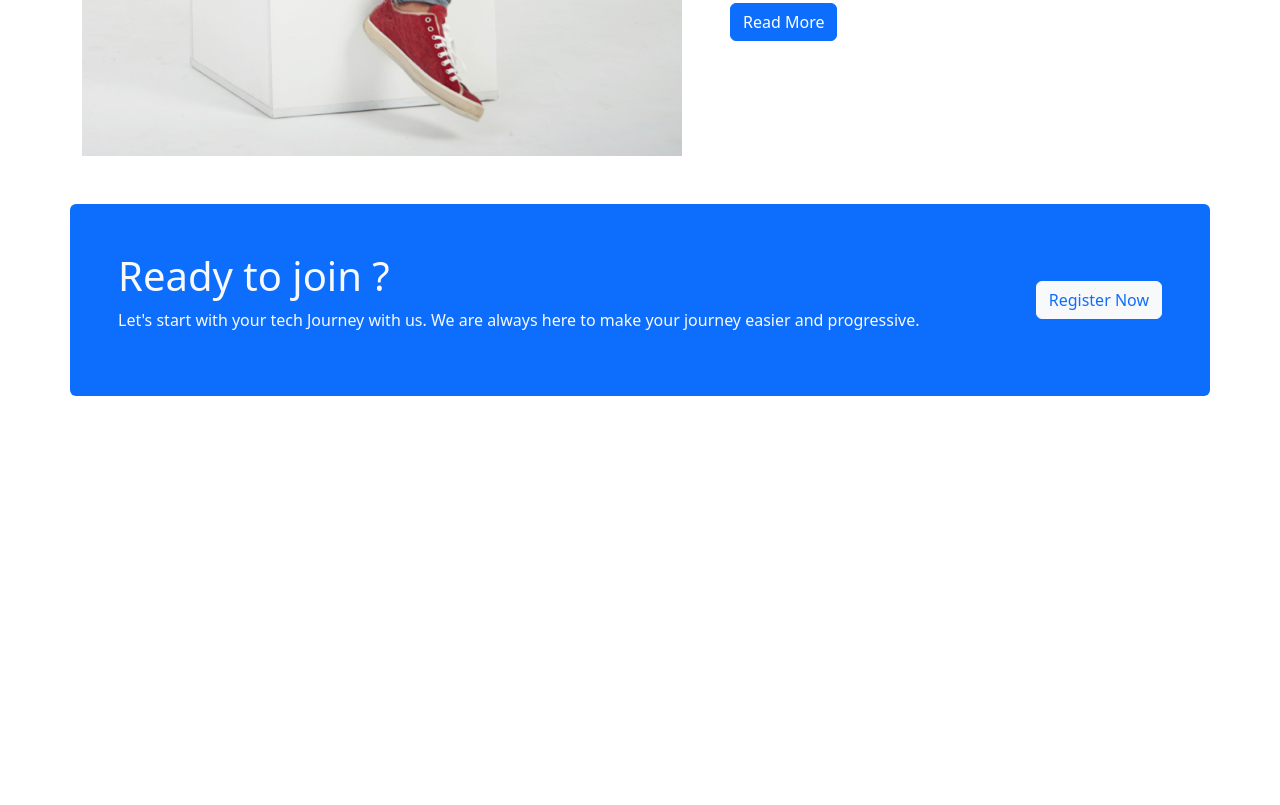
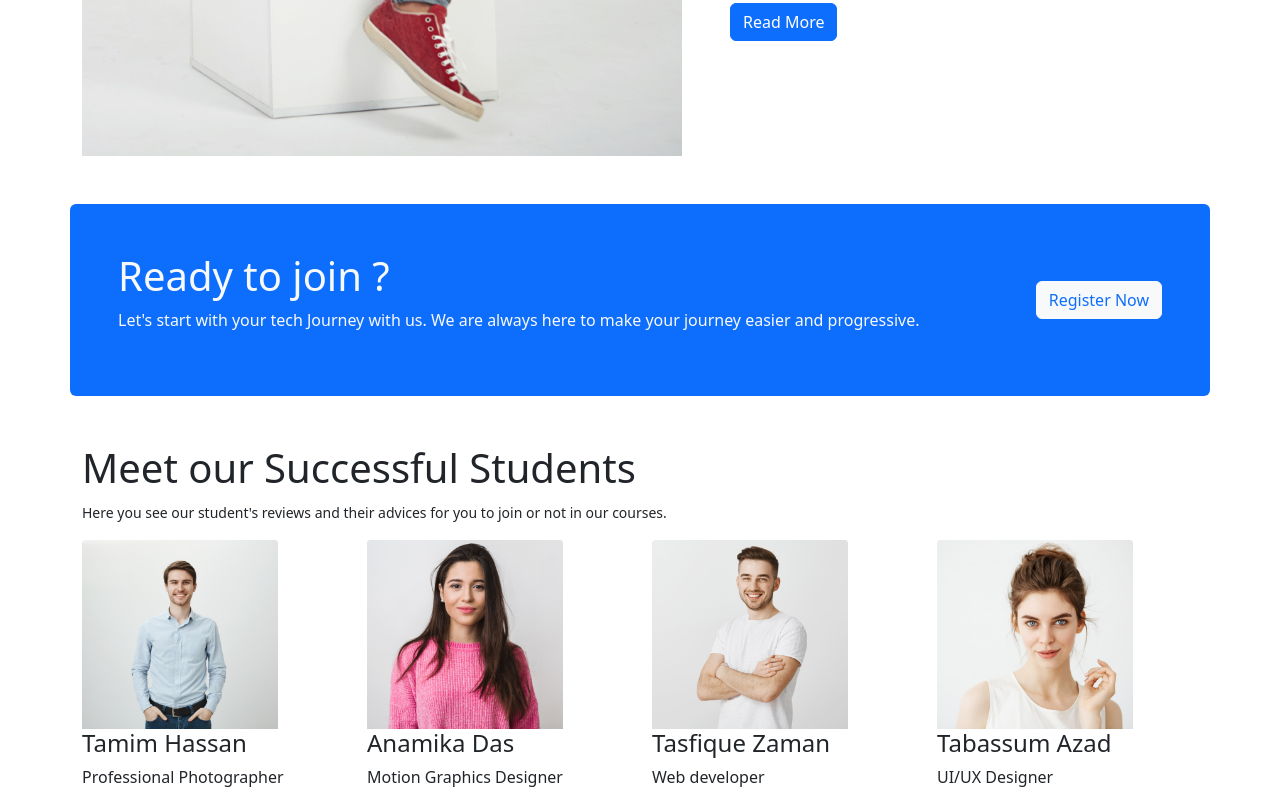
Before and after one commit to Fahim-2001/edTech-website-Assignment3, a plain HTML site: page index.html in a window 1280 px wide. Shown: the part 2309-3114 px from the top of the page. Before the commit the page ends 2753 px from the top, so only its background shows below. Drawn offline with nearby package versions, Linux system fonts and the light colour scheme.

Commit message:
Successful Students Added

```diff
--- a/index.html
+++ b/index.html
@@ -441,6 +441,44 @@
           <!-- Modal Div Ends  -->
         </div>
       </section>
+      <!------------------------------------------- Successful Students ---------------------------------------------->
+      <section>
+        <div class="container">
+          <div>
+            <h1>Meet our Successful Students</h1>
+            <p>
+              <small
+                >Here you see our student's reviews and their advices for you to
+                join or not in our courses.</small
+              >
+            </p>
+          </div>
+          <div>
+            <div class="row">
+              <div class="col col-lg-3 col-md-6 col-sm-12 col-12 gap-2">
+                <img class="w-75" src="images/student/student-1.png" alt="" />
+                <h4>Tamim Hassan</h4>
+                <p>Professional Photographer</p>
+              </div>
+              <div class="col col-lg-3 col-md-6 col-sm-12 col-12 gap-2">
+                <img class="w-75" src="images/student/student-2.png" alt="" />
+                <h4>Anamika Das</h4>
+                <p>Motion Graphics Designer</p>
+              </div>
+              <div class="col col-lg-3 col-md-6 col-sm-12 col-12 gap-2">
+                <img class="w-75" src="images/student/student-3.png" alt="" />
+                <h4>Tasfique Zaman</h4>
+                <p>Web developer</p>
+              </div>
+              <div class="col col-lg-3 col-md-6 col-sm-12 col-12 gap-2">
+                <img class="w-75" src="images/student/student-4.png" alt="" />
+                <h4>Tabassum Azad</h4>
+                <p>UI/UX Designer</p>
+              </div>
+            </div>
+          </div>
+        </div>
+      </section>
     </main>
     <!---------------------------------------------- Javascript -------------------------------------------------------->
     <script
```
